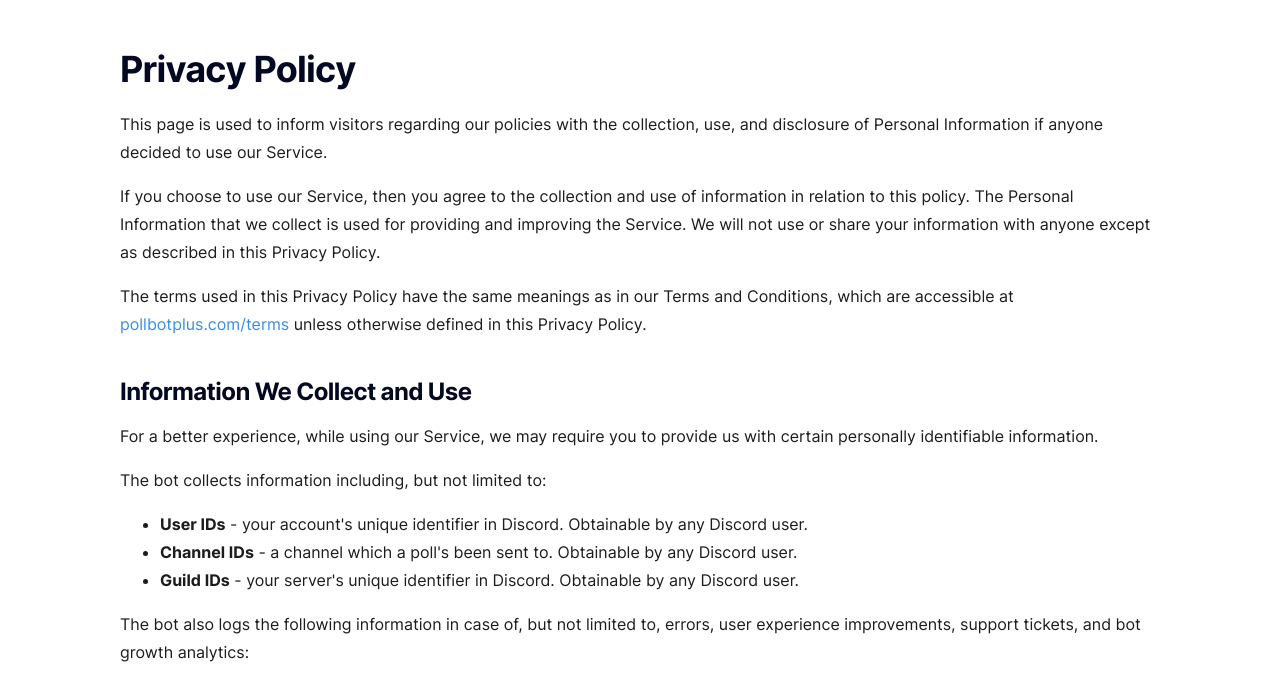
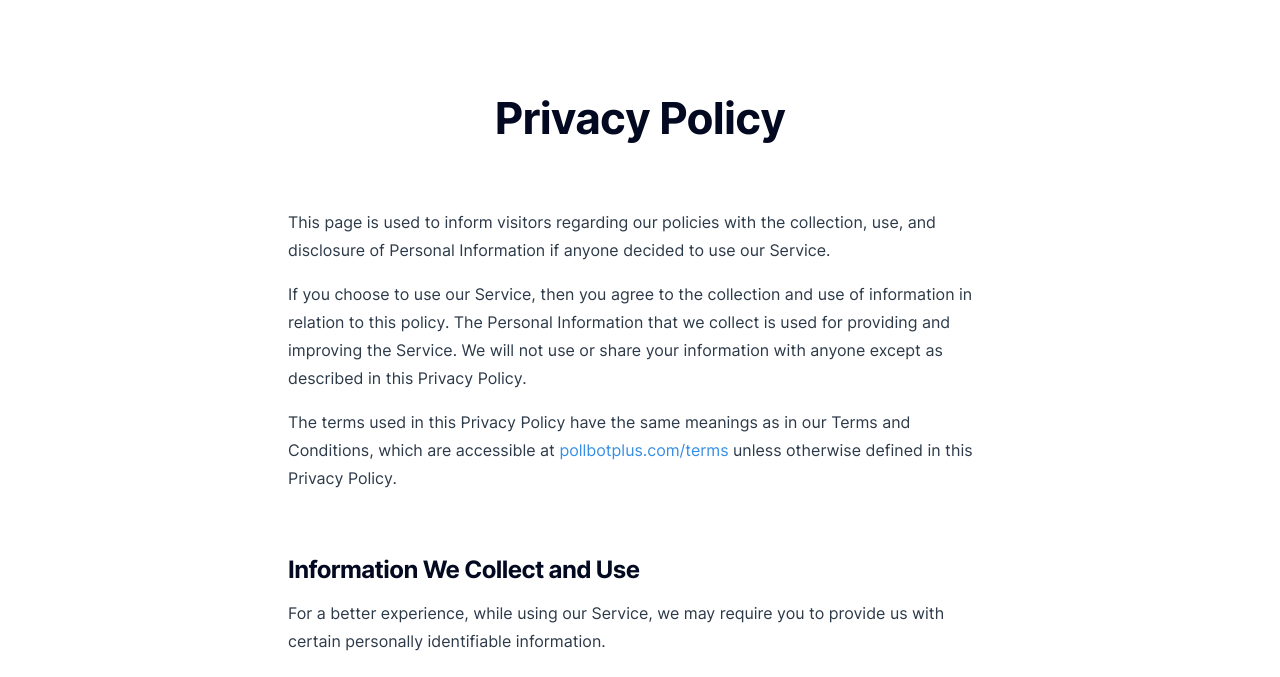
Before and after one commit to some1chan/pollbotplus.com, a Gatsby site: page /privacy in a window 1280 px wide. Shown: the part 83-760 px from the top of the page. Built offline with nearby package versions, Linux system fonts and the light colour scheme; Gatsby itself is replaced by a stand-in of ours.

Commit message:
fix: css tweaks
Includes colors, refactors, and padding changes.

```diff
--- a/src/pages/index.tsx
+++ b/src/pages/index.tsx
@@ -76,7 +76,7 @@ export default function IndexPage() {
 
 			<div className={Landing.trustedBanner}>
 				<div
-					className={`${Landing.items} width-wrapper p-wrapper p2-wrapper`}
+					className={`${Landing.items} width-wrapper p-wrapper ${Landing.p2Wrapper}`}
 				>
 					<h2>Trusted by 2,600+ servers.</h2>
 					<ul>
@@ -137,7 +137,7 @@ export default function IndexPage() {
 			</div>
 
 			<div
-				className={`${Landing.elegance} width-wrapper p-wrapper p2-wrapper`}
+				className={`${Landing.elegance} width-wrapper p-wrapper ${Landing.p2Wrapper}`}
 			>
 				<h2>Elegance through Power.</h2>
 				<p>
--- a/src/pages/privacy.tsx
+++ b/src/pages/privacy.tsx
@@ -76,8 +76,6 @@ const PrivacyPolicy = () => {
 			<Header />
 			<div className="width-wrapper p-wrapper p2-wrapper">
 				<ReactMarkdown children={markdown} />
-				<br />
-				<br />
 			</div>
 			<Footer />
 		</Layout>
--- a/src/pages/terms.tsx
+++ b/src/pages/terms.tsx
@@ -30,8 +30,6 @@ const TermsOfService = () => {
 			<Header />
 			<div className="width-wrapper p-wrapper p2-wrapper">
 				<ReactMarkdown children={markdown} />
-				<br />
-				<br />
 			</div>
 			<Footer />
 		</Layout>
--- a/src/styles/Footer.scss
+++ b/src/styles/Footer.scss
@@ -1,6 +1,6 @@
 html.dark footer {
-	--secondary-color: hsl(200, 6%, 22.5%);
-	--secondary-color-darker: hsl(200, 6%, 35%);
+	--secondary-color: hsl(200, 6%, 30%);
+	--secondary-color-darker: hsl(200, 6%, 45%);
 }
 
 footer {
--- a/src/styles/Header.scss
+++ b/src/styles/Header.scss
@@ -1,20 +1,5 @@
 .bg-wrapper {
 	background-color: transparent;
-}
-
-.width-wrapper {
-	max-width: 86rem;
-	width: 100vw;
-	margin: 0 auto;
-}
-
-.p-wrapper {
-	padding: 0 2rem;
-	box-sizing: border-box;
-}
-
-.p2-wrapper {
-	padding-inline: 7.5rem;
 }
 
 .nav-bar {
--- a/src/styles/Landing.module.scss
+++ b/src/styles/Landing.module.scss
@@ -1,6 +1,10 @@
 .bg-wrapper-landing {
 	background-image: url("../images/abstract-light.png");
 	background-size: cover;
+}
+
+.p2-wrapper {
+	padding-inline: 7.5rem;
 }
 
 .top-landing {
--- a/src/styles/_main.scss
+++ b/src/styles/_main.scss
@@ -9,7 +9,8 @@
 	font-family: "Inter";
 	font-weight: normal;
 	font-display: swap;
-	src: local("Inter"), url(../images/fonts/Inter-Regular.ttf) format("truetype");
+	src: local("Inter"),
+		url(../images/fonts/Inter-Regular.ttf) format("truetype");
 }
 
 @font-face {
@@ -29,10 +30,12 @@ body {
 
 h1 {
 	letter-spacing: -0.05rem;
-	font-size: 2.25rem;
+	font-size: 2.75rem;
 	font-weight: bold;
 	margin-top: 1.25rem;
 	margin-bottom: 1.25rem;
+	margin: 4rem 0;
+	text-align: center;
 }
 
 h2 {
@@ -40,7 +43,7 @@ h2 {
 	letter-spacing: -0.025em;
 	font-size: 1.5rem;
 	font-weight: bold;
-	margin-top: 2.5rem;
+	margin-top: 4rem;
 	margin-bottom: 0rem;
 
 	// body.dark & {
@@ -88,3 +91,20 @@ button {
 	font-size: 16px;
 	cursor: pointer;
 }
+
+// Custom commonly-used classes
+.width-wrapper {
+	max-width: 86rem;
+	width: 100vw;
+	margin: 0 auto;
+}
+
+.p-wrapper {
+	padding: 0 2rem;
+	box-sizing: border-box;
+}
+
+.p2-wrapper {
+	padding-inline: 18rem;
+	padding-bottom: 6rem;
+}
--- a/src/styles/_theme.scss
+++ b/src/styles/_theme.scss
@@ -1,12 +1,11 @@
 :root {
 	--background-color: #fff;
-	--secondary-background-color: #efefef;
-	--secondary-background-color: #f1f2f4;
-	// --text-color: #1a1a1a;
+	--secondary-background-color: #fbfbfb;
 	--text-color: rgb(3, 9, 32);
 	--link-color: #368ee5;
 	--button-text-color: #{$button-text-color};
 	--text-secondary: #1c1c1c;
+	--text-secondary: #2c3948;
 	--text-tertiary: #999;
 	--primary-color: #1abc9c;
 	--primary-color-nav: #1abc9c;
```
